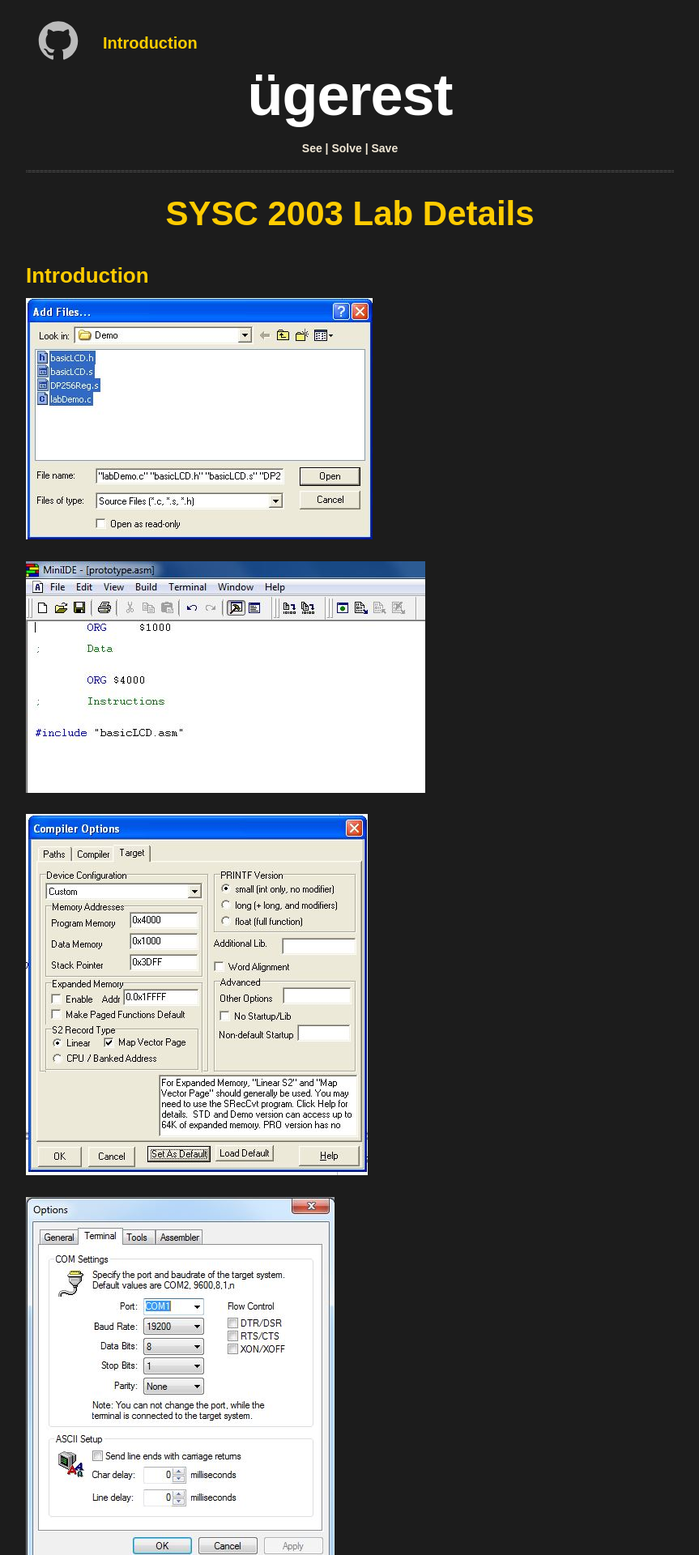
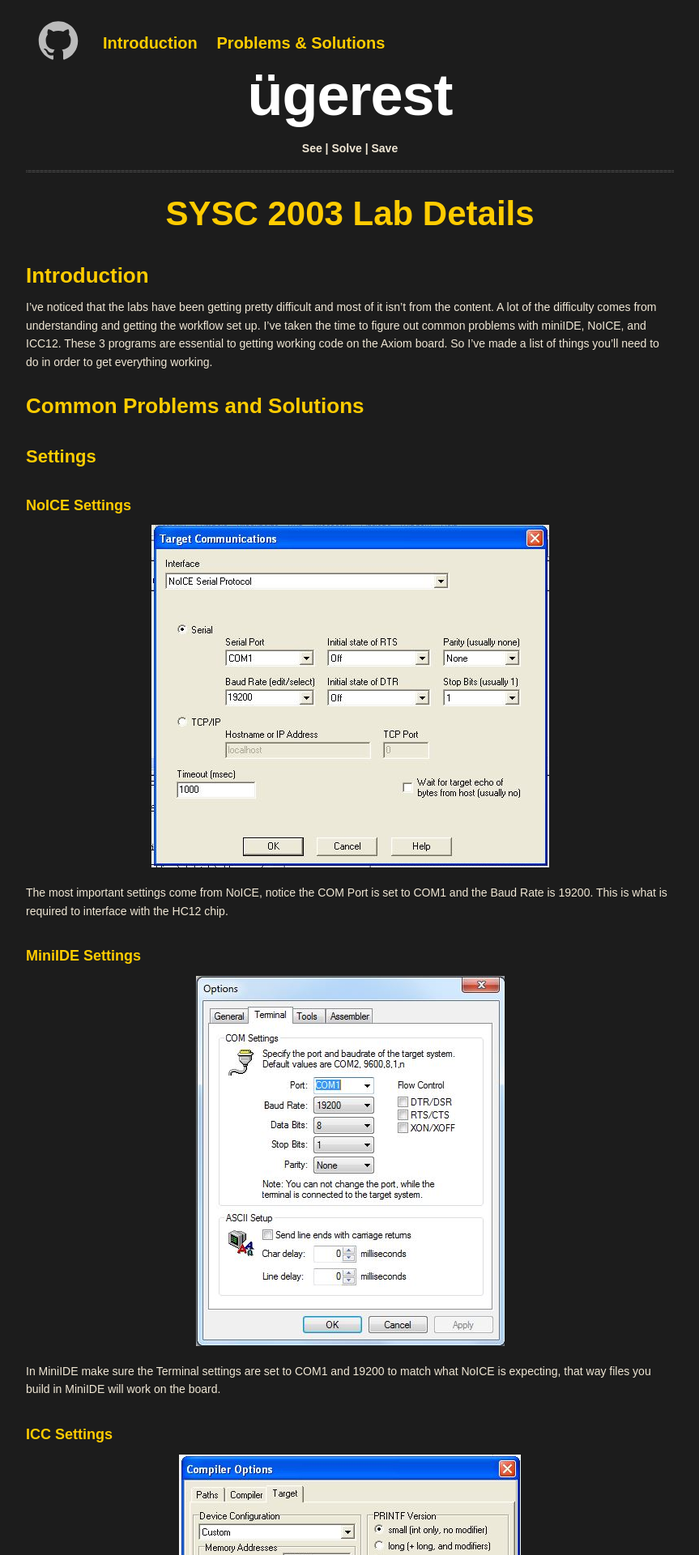
Before and after one commit to DerekStride/DerekStride.github.io, a Jekyll site: the page built from _posts/2015-02-26-SYSC2003.md, in a window 1280 px wide. Shown: the top 1920 px of the page at 81% size, without its empty margins (208-1071 px from the left). Built offline with Jekyll 4.4.1, drawn with Linux system fonts in a browser that asks for light colours; some of the changed text lies outside the part shown.

Commit message:
Updated the SYSC2003 page

```diff
--- a/_posts/2015-02-26-SYSC2003.md
+++ b/_posts/2015-02-26-SYSC2003.md
@@ -6,22 +6,56 @@ folder: sysc2003
 menu:
 - header: Introduction
   url:    introduction
+- header: Problems & Solutions
+- url:    common-problems-and-solutions
 ---
 
 ### Introduction
 
+I've noticed that the labs have been getting pretty difficult and most of it isn't from the content. A lot of the difficulty comes from understanding and getting the workflow set up. I've taken the time to figure out common problems with miniIDE, NoICE, and ICC12. These 3 programs are essential to getting working code on the Axiom board. So I've made a list of things you'll need to do in order to get everything working.
 
+### Common Problems and Solutions
+
+#### Settings
+
+##### NoICE Settings
+
+![NoICE settings in Target Communications](/assets/projects/{{ page.folder }}/NoICETargetCommunication.jpg)
+
+The most important settings come from NoICE, notice the COM Port is set to COM1 and the Baud Rate is 19200. This is what is required to interface with the HC12 chip.
+
+##### MiniIDE Settings
+
+![MiniIDE Settings](/assets/projects/{{ page.folder }}/miniIDEsetting.jpg)
+
+In MiniIDE make sure the Terminal settings are set to COM1 and 19200 to match  what NoICE is expecting, that way files you build in MiniIDE will work on the board.
+
+##### ICC Settings
+
+![ICC Compiler Settings](/assets/projects/{{ page.folder }}/ICCsettings.jpg)
+
+The ICC Compiler also needs special settings (under the project menu), you want custom device settings, set the PC to **0x4000**, the Data Memory to **0x1000**, and the stack pointer to **0x3DFF**. Make sure all other settings are the same too. Under the compiler tab make sure the output is **Motorola S19** (with source debugging for better debugging info).
+
+#### MiniIDE Layout
+
+![Assembly Files](/assets/projects/{{ page.folder }}/asmFiles.jpg)
+
+For the assembly files you write in MiniIDE, in order to include a file you'll need to put it at the end. The reason is you'll need the code *after* the `ORG $4000`.
+
+#### ICC12 Compiler
 
 ![Make sure to addFiles](/assets/projects/{{ page.folder }}/addFiles.jpg)
 
-![Assembly Files](/assets/projects/{{ page.folder }}/asmFiles.jpg)
+For the ICC12 Compiler you'll need to create a new project where the entire path (`M:\SYSC2003\Labs\LabxProj.prj`) has no spaces **(NONE, 0, NO)**. THEN, you'll need to add ALL files you'll need to the project. Including new ones you create as you go.
 
-![ICC Compiler Settings](/assets/projects/{{ page.folder }}/ICCsettings.jpg)
+NOTE: Forgetting to add newly created files is a common mistake I make often.
 
-![MiniIDE Settings](/assets/projects/{{ page.folder }}/miniIDEsetting.jpg)
+#### NoICE
 
 ![NoICE Loading File](/assets/projects/{{ page.folder }}/NoICEload.jpg)
 
+Make sure you're loading HEX files otherwise the .S19 files won't appear.
+
 ![Setting PC in NoICE](/assets/projects/{{ page.folder }}/NoICEPC.jpg)
 
-![NoICE settings in Target Communications](/assets/projects/{{ page.folder }}/NoICETargetCommunication.jpg)
+Make sure to set the PC to 4000. Also it's important to close NoICE and then flick the board off/on again before opening NoICE and reloading files to make sure it works properly. ALWAYS close NoICE and flick power.
--- a/assets/css/2-base/_base.sass
+++ b/assets/css/2-base/_base.sass
@@ -49,6 +49,7 @@ em
 
 strong
   font-weight: bold
+  color:  $accent-color
 
 hr
   border: 0
@@ -92,7 +93,6 @@ li
   list-style-image: url("/assets/images/bullet.png")
 
 table
-  background: black
   margin: 0 auto
 
   border-collapse: collapse
@@ -106,6 +106,9 @@ table
     padding: 3px
     border: 1px solid white
 
+img
+  display: block
+  margin: 0 auto
 
 
 // Basic Styles
--- a/assets/css/syntax.css
+++ b/assets/css/syntax.css
@@ -1,4 +1,4 @@
-.highlight  { background: #000; }
+.highlight  { background: #000; padding-left: 10px; }
 .highlight .c { color: #999988; font-style: italic } /* Comment */
 .highlight .err { color: #a61717; background-color: #e3d2d2 } /* Error */
 .highlight .k { font-weight: bold } /* Keyword */
```
